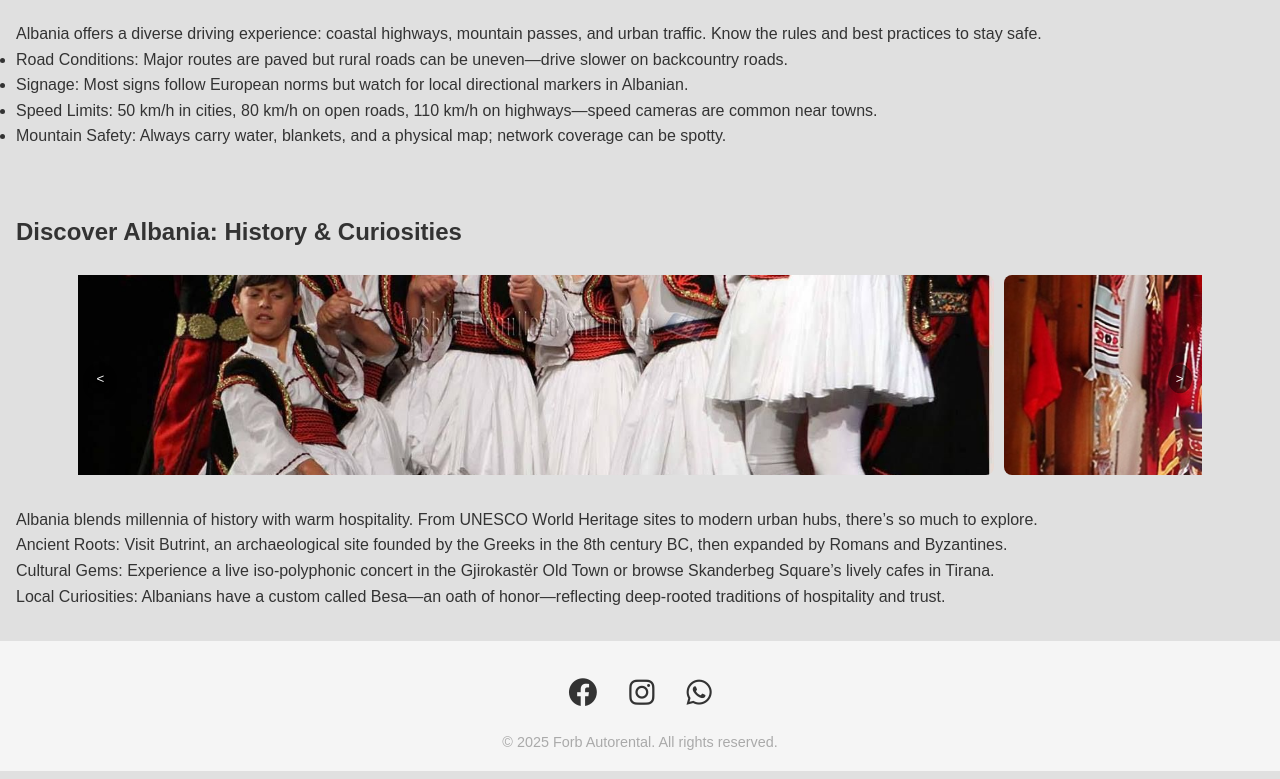
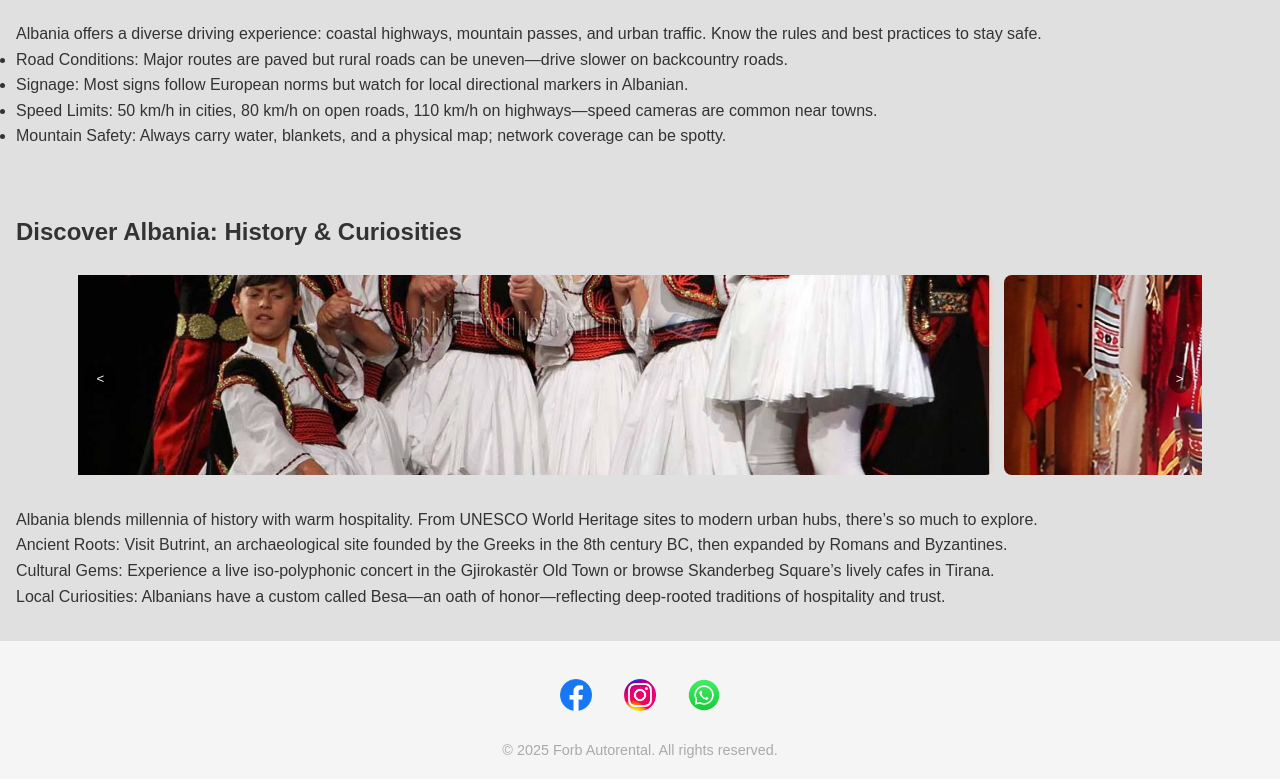
Before and after one commit to mdudumi/forbrental-cars-site, a plain HTML site: page Forb Auto Rental Project/blog.html in a window 1280 px wide. Shown: the part 1061-1840 px from the top of the page. Drawn offline with nearby package versions, Linux system fonts and the light colour scheme.

Commit message:
Update blog.html

```diff
--- a/Forb Auto Rental Project/blog.html
+++ b/Forb Auto Rental Project/blog.html
@@ -148,9 +148,15 @@
 
   <footer>
     <div class="social-links">
-      <a href="https://facebook.com" target="_blank" rel="noopener"><i class="fab fa-facebook fa-2x"></i></a>
-      <a href="https://instagram.com" target="_blank" rel="noopener"><i class="fab fa-instagram fa-2x"></i></a>
-      <a href="https://wa.me" target="_blank" rel="noopener"><i class="fab fa-whatsapp fa-2x"></i></a>
+      <a href="https://www.facebook.com/profile.php?id=61559736423625" target="_blank" rel="noopener">
+        <img src="images/Logo/facebook.png" alt="Facebook" class="social-icon" />
+      </a>
+      <a href="https://www.instagram.com/forb_autorental/" target="_blank" rel="noopener">
+        <img src="images/Logo/instagram.png" alt="Instagram" class="social-icon" />
+      </a>
+      <a href="https://wa.me/+355692029827" target="_blank" rel="noopener">
+        <img src="images/Logo/whatsapp.webp" alt="WhatsApp chat" class="social-icon" />
+      </a>
     </div>
     <p data-i18n="footer.copy">© 2025 Forb Autorental. All rights reserved.</p>
   </footer>
```
